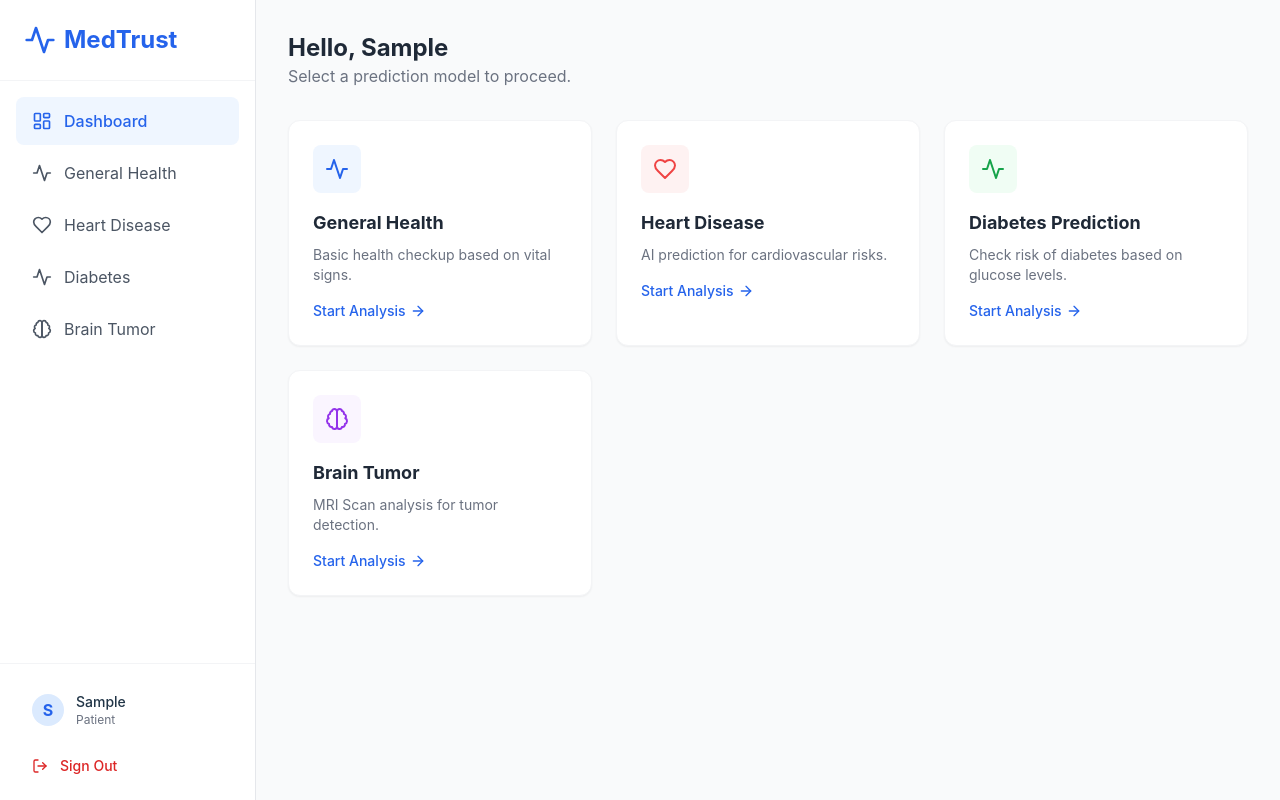
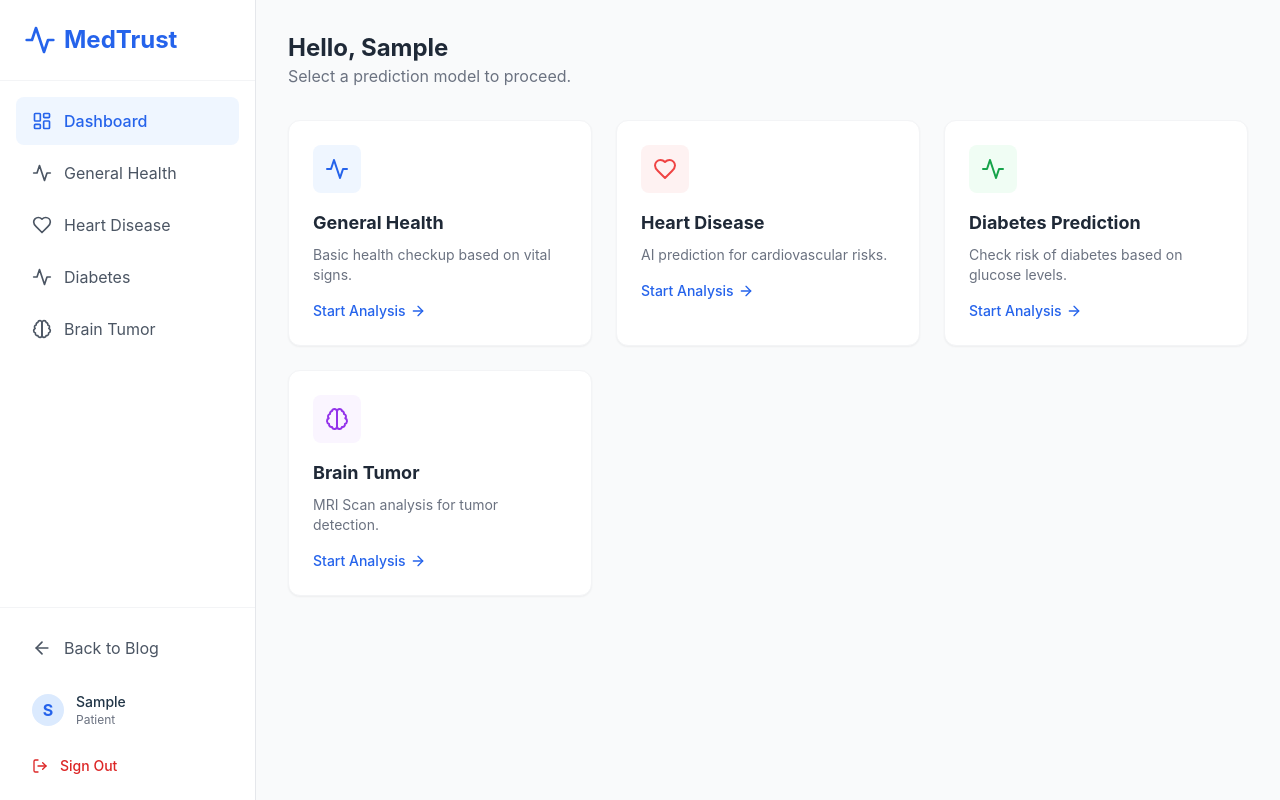
Before and after one commit to samiiksha2007/MedTrust-dashboard, a React (Vite) app: page /#/login in a window 1280 px wide. Both pictures are taken after typing "Sample" into the empty fields and a click on the button "Access Dashboard". Built offline with nearby package versions, Linux system fonts and the light colour scheme.

Commit message:
Back to home

```diff
--- a/src/components/Layout.jsx
+++ b/src/components/Layout.jsx
@@ -1,6 +1,6 @@
 import React from 'react';
 import { Outlet, Link, useLocation } from 'react-router-dom';
-import { LayoutDashboard, Heart, Activity, Brain, User, LogOut } from 'lucide-react';
+import { LayoutDashboard, Heart, Activity, Brain, User, LogOut, ArrowLeft } from 'lucide-react';
 import { useAuth } from '../context/AuthContext';
 
 const SidebarLink = ({ to, icon: Icon, label }) => {
@@ -40,6 +40,13 @@ const Layout = () => {
                 </nav>
 
                 <div className="p-4 border-t border-gray-100">
+                    <a
+                        href="https://samiiksha2007.github.io/MedTrust/"
+                        className="flex items-center gap-3 px-4 py-3 mb-2 text-gray-600 hover:bg-gray-50 rounded-lg transition-colors"
+                    >
+                        <ArrowLeft className="w-5 h-5" />
+                        <span>Back to Blog</span>
+                    </a>
                     <div className="flex items-center gap-3 px-4 py-3 mb-2">
                         <div className="w-8 h-8 bg-blue-100 text-blue-600 rounded-full flex items-center justify-center font-bold">
                             {user?.username?.charAt(0).toUpperCase()}
--- a/src/pages/Login.jsx
+++ b/src/pages/Login.jsx
@@ -1,7 +1,7 @@
 import React, { useState } from 'react';
 import { useNavigate } from 'react-router-dom';
 import { useAuth } from '../context/AuthContext';
-import { Stethoscope, ArrowRight } from 'lucide-react';
+import { Stethoscope, ArrowRight, ArrowLeft } from 'lucide-react';
 
 const Login = () => {
     const [username, setUsername] = useState('');
@@ -19,7 +19,14 @@ const Login = () => {
     return (
         <div className="min-h-screen flex items-center justify-center bg-gray-50">
             <div className="bg-white p-8 rounded-2xl shadow-lg w-full max-w-md border border-gray-100">
-                <div className="flex flex-col items-center mb-8">
+                <div className="flex flex-col items-center mb-8 relative">
+                    <a
+                        href="https://samiiksha2007.github.io/MedTrust/"
+                        className="absolute left-0 top-0 text-gray-400 hover:text-gray-600 transition-colors"
+                        title="Back to Blog"
+                    >
+                        <ArrowLeft className="w-6 h-6" />
+                    </a>
                     <div className="w-16 h-16 bg-blue-100 text-blue-600 rounded-full flex items-center justify-center mb-4">
                         <Stethoscope className="w-8 h-8" />
                     </div>
```
